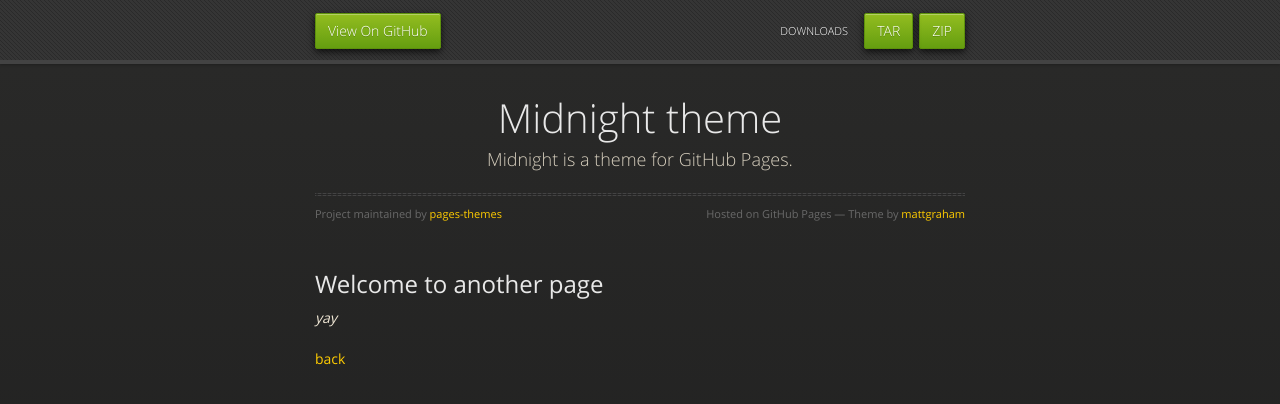
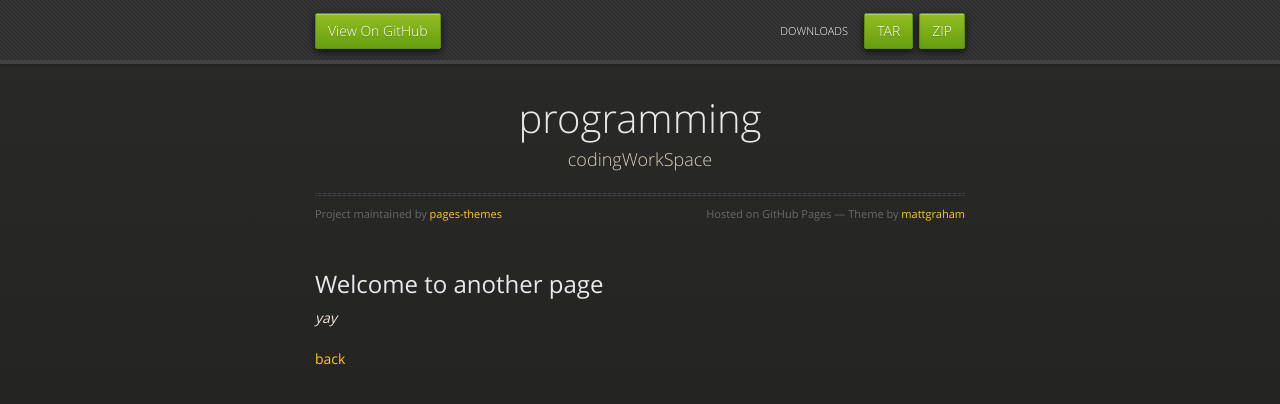
Before and after one commit to pages-themes/midnight, a Jekyll site: the page built from another-page.md, in a window 1280 px wide. Shown: the top 404 px of the page. Built offline with Jekyll 4.4.1, drawn with Linux system fonts in a browser that asks for light colours; our own code applies the rules of GitHub Pages for plain Markdown files.

Commit message:
https://discourse.jupyter.org/t/custom-packages-and-files-in-binders-base-image/28146

```diff
--- a/_config.yml
+++ b/_config.yml
@@ -1,5 +1,5 @@
-title: Midnight theme
-description: Midnight is a theme for GitHub Pages.
+title: programming
+description: codingWorkSpace
 show_downloads: true
 google_analytics:
 theme: jekyll-theme-midnight
```
Also changed, not shown: .github/workflows/ci.yaml, .github/workflows/publish-gem.yml.
